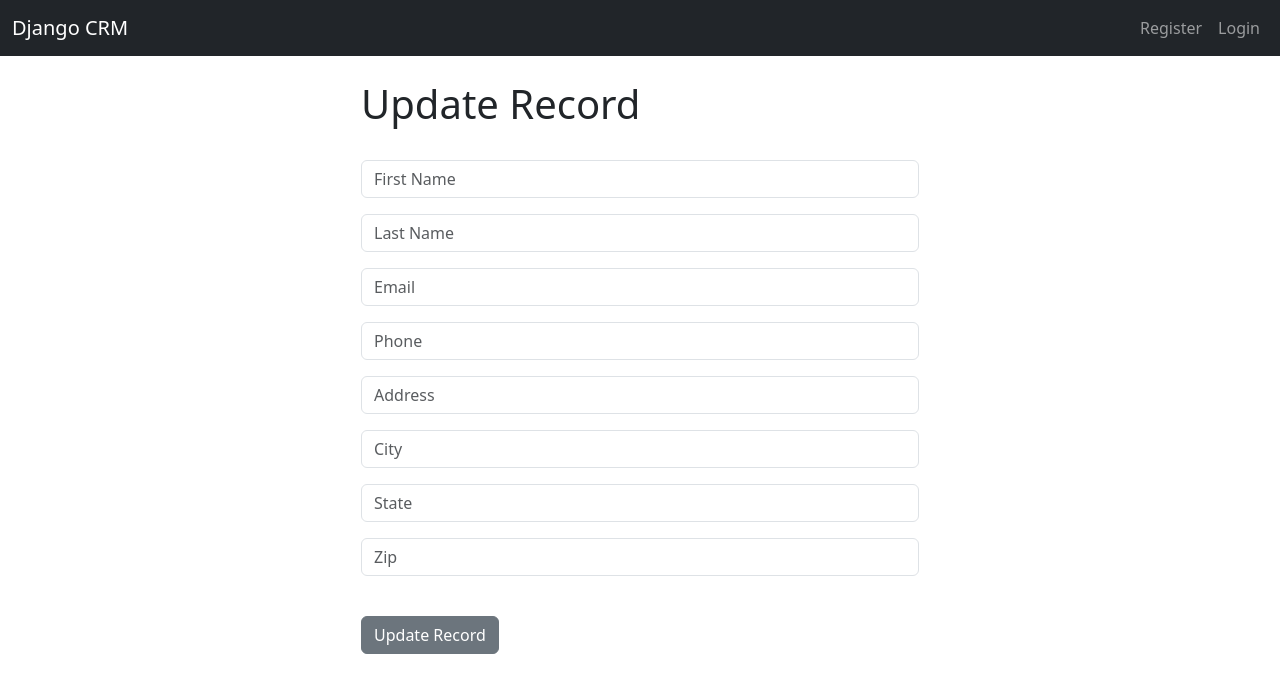
After one commit to golso4243/Django-CRM, a Django app: template crm/templates/update_record.html in a window 1280 px wide. The commit adds this page. Shown: the top 693 px of the page. Run offline with Django 5.2, Linux system fonts and the light colour scheme; the template is opened without the code that fills it: values that come from a table or form of the project are taken from there, others are empty.

Commit message:
Update Record Implementation

```diff
--- a/crm/templates/add_record.html
+++ b/crm/templates/add_record.html
@@ -13,6 +13,7 @@
         {{ form.as_p }}
     <br />
         <button type="submit" class="btn btn-secondary">Add Record</button>
+        <a href="{% url 'home' %}" class="btn btn-secondary">Back</a>
     </form>
 </div>
 {% endblock %}
--- a/crm/templates/record.html
+++ b/crm/templates/record.html
@@ -29,6 +29,9 @@
   <!-- Back button to navigate to the home page -->
   <a href="{% url 'home' %}" class="btn btn-secondary">Back</a>
 
+  <!-- Update Record button to update records -->
+  <a href="{% url 'update_record' customer_record.id %}" class="btn btn-secondary">Update</a>
+
   <!-- Delete button to delete the current customer record, passing the record's ID -->
   <a href="{% url 'delete_record' customer_record.id %}" class="btn btn-danger">Delete</a>
 
--- /dev/null
+++ b/crm/templates/update_record.html
@@ -0,0 +1,17 @@
+{% extends 'base.html' %}
+
+{% block content%}
+<div class="col-md-6 offset-md-3">
+    <br />
+    <h1>Update Record</h1> {% comment %} Update Record Header {% endcomment %}
+    <br />
+    {% comment %} Form to Update Record {% endcomment %}
+    <form method="POST">
+        {% csrf_token %}
+
+        {{ form.as_p }}
+    <br />
+        <button type="submit" class="btn btn-secondary">Update Record</button>
+    </form>
+</div>
+{% endblock%}
--- a/crm/urls.py
+++ b/crm/urls.py
@@ -31,4 +31,7 @@ urlpatterns = [
     # Add record page; adds a new record to the database
     path('add_record/', views.add_record, name='add_record'),
 
+    # Update record page; updates an existing record in the database
+    path('update_record/<int:pk>', views.update_record, name='update_record'),
+
 ]
```
Also changed, not shown: crm/views.py (+16 -0 lines).
